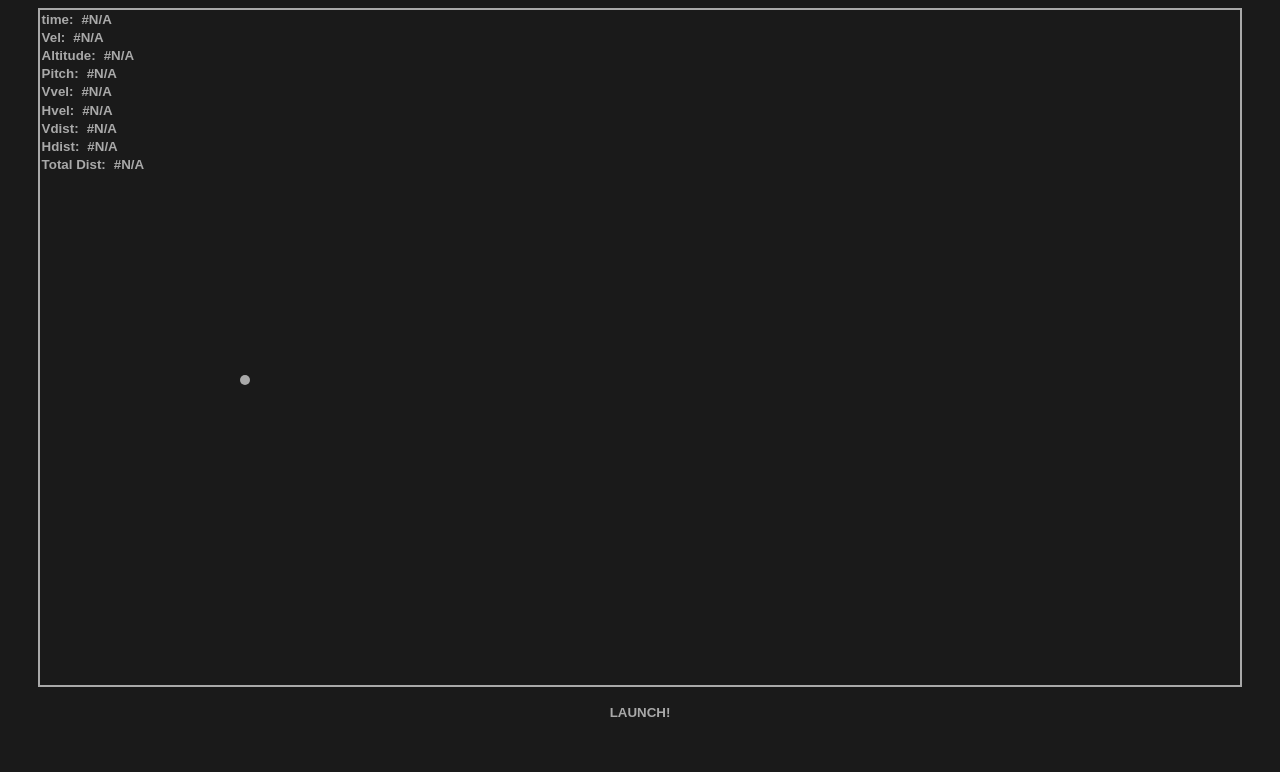
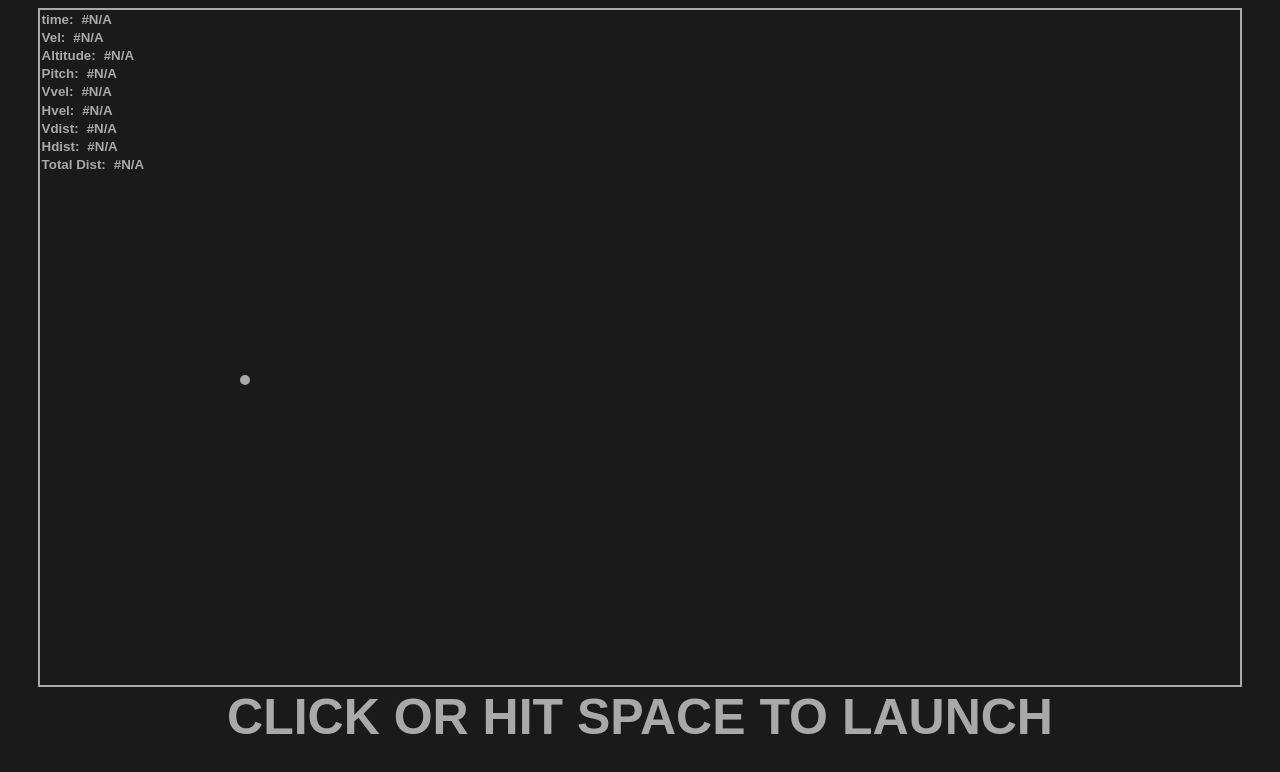
Before and after one commit to herrpittner/rocket, a plain HTML site: page index.html in a window 1280 px wide. Drawn offline with Linux system fonts and the light colour scheme.

Commit message:
added launch engine by spacebar

```diff
--- a/css/style_1.css
+++ b/css/style_1.css
@@ -13,14 +13,16 @@ body {
 
 .button {
 	font-family: Arial, Helvetica, sans-serif;
-	font-size: smaller;
+	font-size: 50px;
 	font-weight: bold;
 	color: darkgrey;
 	background-color: rgb(26, 26, 26);
-	width: 1200px;
-	height: 50px;
 	border: none;
 	outline: none;
+}
+
+.button:hover {
+	cursor: pointer;
 }
 
 #game_window {
--- a/index.html
+++ b/index.html
@@ -51,7 +51,7 @@
 			</div>
 		</div>
 		</div>
-		<button class="button" id="LaunchButton" onclick="RunEngine()">LAUNCH!</button>
+		<button class="button" id="LaunchButton" onclick="RunEngine()">CLICK OR HIT SPACE TO LAUNCH</button>
 	</div>
 </body>
 
--- a/scripts/code_1.js
+++ b/scripts/code_1.js
@@ -30,6 +30,10 @@ document.onkeydown = function(e) {
             // alert('down');
             yAcc = -1;
 			break;
+		case 32:
+			// alert('space');
+			RunEngine();
+		break;
 		}
 };
 
```
